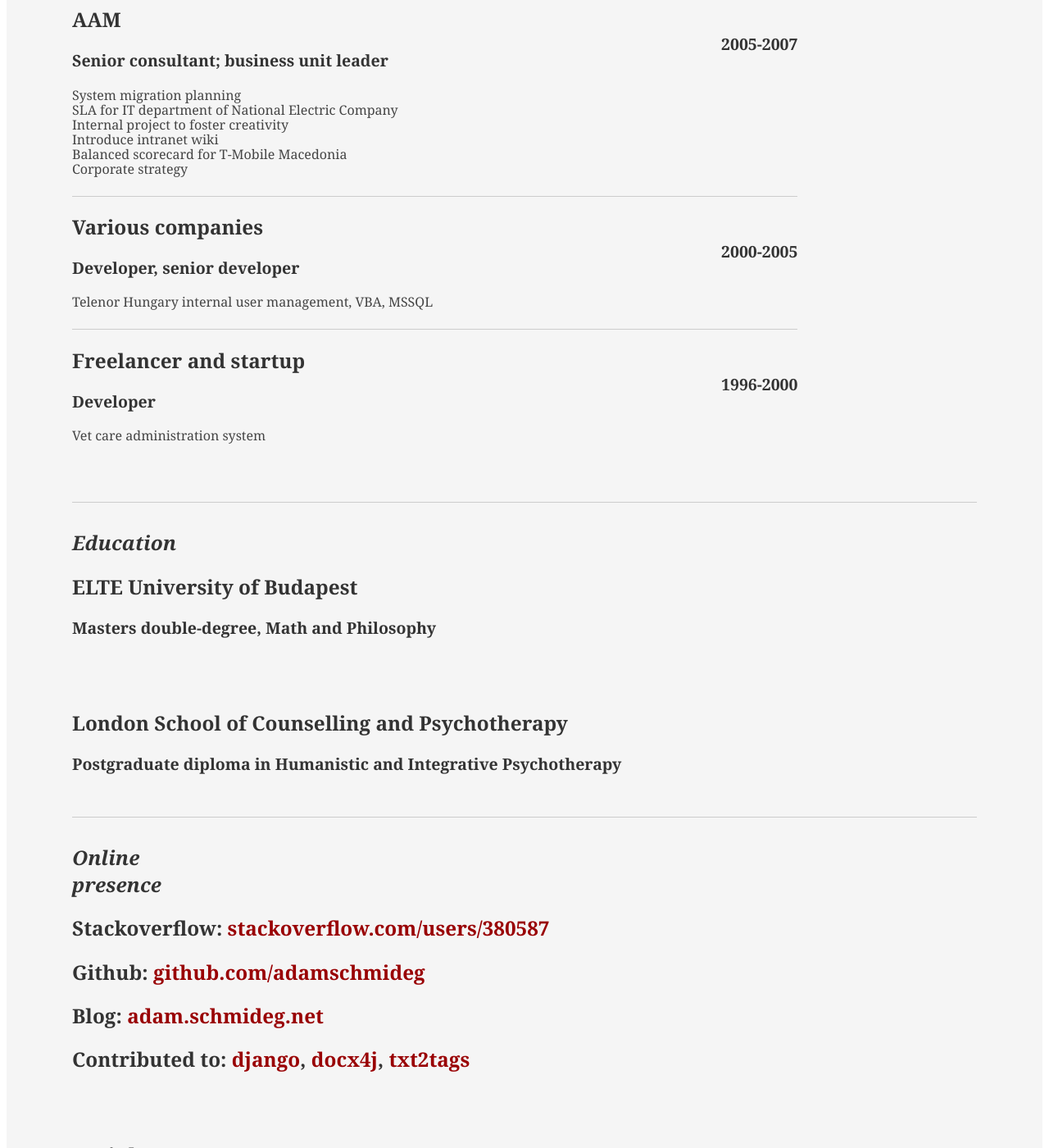
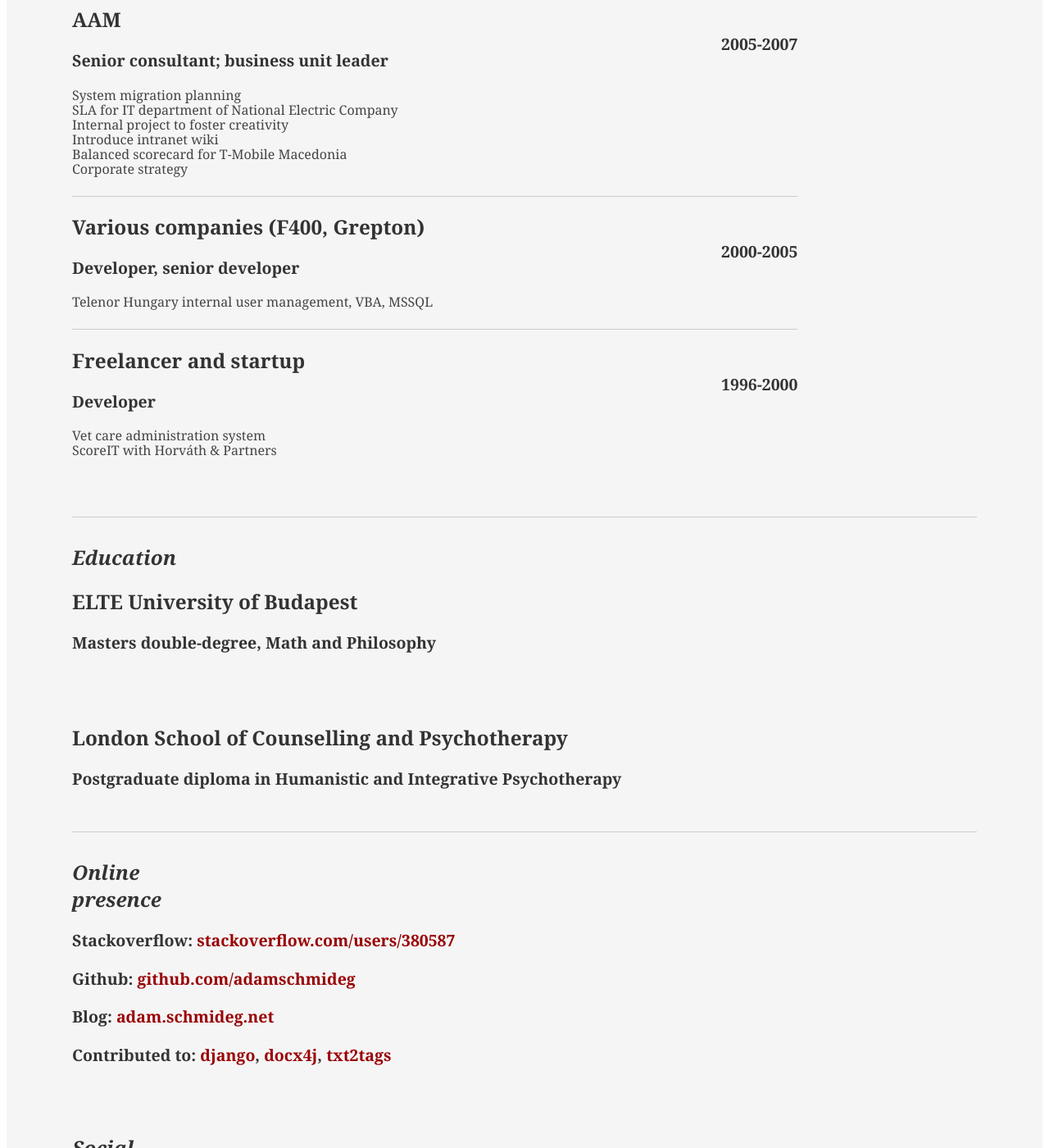
Before and after one commit to adamschmideg/adamschmideg.github.com, a Jekyll site: the page cv/index.html, which Jekyll copies as it is, in a window 1280 px wide and 1400 px high, scrolled down 1239 px. Shown: the whole window at 82% size. Built offline with Jekyll 4.4.1, drawn with Linux system fonts in a browser that asks for light colours; a style sheet for code colours, icons or effects is not loaded; some of the changed text lies outside the part shown.

```diff
--- a/cv/index.html
+++ b/cv/index.html
@@ -206,7 +206,7 @@ a#pdf:hover { background: #222; }
               </div>
 
               <div class="job">
-                <h2>Various companies</h2>
+                <h2>Various companies (F400, Grepton)</h2>
                 <h3>Developer, senior developer</h3>
                 <h4>2000-2005</h4>
                 <p>
@@ -219,7 +219,8 @@ a#pdf:hover { background: #222; }
                 <h3>Developer</h3>
                 <h4>1996-2000</h4>
                   <p>
-                    Vet care administration system
+                    Vet care administration system<br>
+                    ScoreIT with Horváth & Partners
                   </p>
                 <!--
                 <div class="yui-u">
@@ -258,13 +259,13 @@ a#pdf:hover { background: #222; }
               <h2>Online presence</h2>
             </div>
             <div class="yui-u">
-              <h2>Stackoverflow: <a href="http://stackoverflow.com/users/380587/adam-schmideg">stackoverflow.com/users/380587</a></h2>
-              <h2>Github: <a href="http://github.com/adamschmideg">github.com/adamschmideg</a></h3>
-              <h2>Blog: <a href="http://adam.schmideg.net">adam.schmideg.net</a></h2>
-              <h2>Contributed to:
+              <h3>Stackoverflow: <a href="http://stackoverflow.com/users/380587/adam-schmideg">stackoverflow.com/users/380587</a></h3>
+              <h3>Github: <a href="http://github.com/adamschmideg">github.com/adamschmideg</a></h3>
+              <h3>Blog: <a href="http://adam.schmideg.net">adam.schmideg.net</a></h3>
+              <h3>Contributed to:
                 <a href="http://www.djangoproject.com">django</a>,
                 <a href="http://www.docx4java.org">docx4j</a>,
-                <a href="http://txt2tags.org">txt2tags</a></h2>
+                <a href="http://txt2tags.org">txt2tags</a></h3>
             </div>
           </div><!--// .yui-gf -->
 
@@ -275,6 +276,16 @@ a#pdf:hover { background: #222; }
             <div class="yui-u">
               <h3>Chairman and founding member of the Hungarian Gestalt Association</h3>
               <h3>Member of Mensa HungarIQa</h3>
+            </div>
+          </div>
+
+          <div class="yui-gf">
+            <div class="yui-u first">
+              <h2>Hobbies, interests</h2>
+            </div>
+            <div class="yui-u">
+              <h3>Theatre improvisation, Solution-focused brief therapy, Soft martial arts</h3>
+            </div>
           </div><!--// .yui-gf -->
 
         </div><!--// .yui-b -->
```
